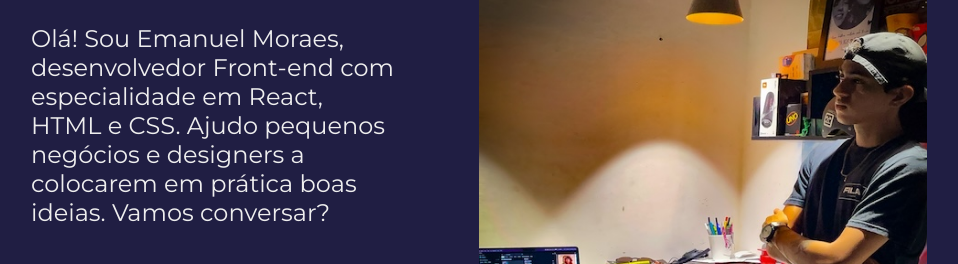
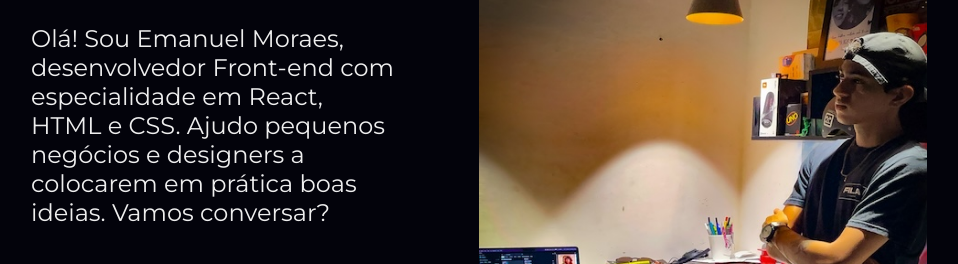
Before and after one commit to EmanuelNext/portifolio, a plain HTML site: page index.html in a window 1280 px wide. Shown: the part 405-669 px from the top of the page, without its empty margins (161-1119 px from the left). Drawn offline with nearby package versions, Linux system fonts and the light colour scheme.

Commit message:
Alteração de cor

```diff
--- a/Css/style.css
+++ b/Css/style.css
@@ -2,7 +2,7 @@
 
 :root {
     /* Colors */
-    --C1-color:#201E43;
+    --C1-color:#03030b;
     --C2-color:#EEEEEE;
     --C3-color:#508C9B;
     --HOVER-color:#134B70;
```
